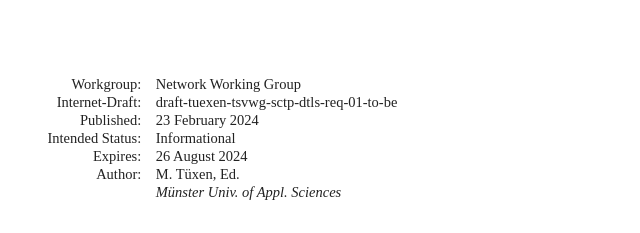
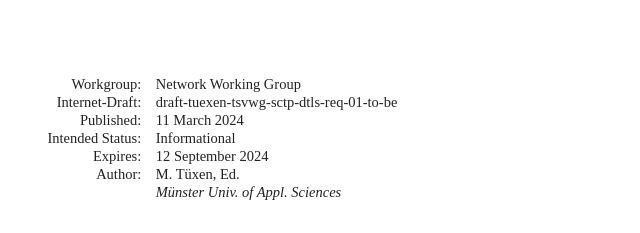
Before and after one commit to sctplab/sctp-dtls-requirements, a plain HTML site: page draft-tuexen-tsvwg-sctp-dtls-req.html in a window 1280 px wide. Shown: the top 233 px of the page, 92-732 px from the left. Drawn offline with Linux system fonts and the light colour scheme; a web font is replaced by a local one.

Commit message:
Script updating gh-pages from 604ae7b. [ci skip]

```diff
--- a/draft-tuexen-tsvwg-sctp-dtls-req.html
+++ b/draft-tuexen-tsvwg-sctp-dtls-req.html
@@ -14,11 +14,11 @@ communications using DTLS.
 It is a result of a design team in TSVWG and reflects the current of its work.
 Therefore, this document is expected to change over time.
     " name="description">
-<meta content="xml2rfc 3.19.4" name="generator">
+<meta content="xml2rfc 3.20.0" name="generator">
 <meta content="draft-tuexen-tsvwg-sctp-dtls-req-latest" name="ietf.draft">
 <!-- Generator version information:
-  xml2rfc 3.19.4
-    Python 3.11.6
+  xml2rfc 3.20.0
+    Python 3.11.8
     ConfigArgParse 1.7
     google-i18n-address 3.1.0
     intervaltree 3.1.0
@@ -1029,11 +1029,11 @@ svg :is([fill="white"], [fill^="#fff"]) {
 <thead><tr>
 <td class="left">Internet-Draft</td>
 <td class="center">SCTP-DTLS Requirements</td>
-<td class="right">February 2024</td>
+<td class="right">March 2024</td>
 </tr></thead>
 <tfoot><tr>
 <td class="left">Tüxen</td>
-<td class="center">Expires 26 August 2024</td>
+<td class="center">Expires 12 September 2024</td>
 <td class="right">[Page]</td>
 </tr></tfoot>
 </table>
@@ -1046,12 +1046,12 @@ svg :is([fill="white"], [fill^="#fff"]) {
 <dd class="internet-draft">draft-tuexen-tsvwg-sctp-dtls-req-01-to-be</dd>
 <dt class="label-published">Published:</dt>
 <dd class="published">
-<time datetime="2024-02-23" class="published">23 February 2024</time>
+<time datetime="2024-03-11" class="published">11 March 2024</time>
     </dd>
 <dt class="label-intended-status">Intended Status:</dt>
 <dd class="intended-status">Informational</dd>
 <dt class="label-expires">Expires:</dt>
-<dd class="expires"><time datetime="2024-08-26">26 August 2024</time></dd>
+<dd class="expires"><time datetime="2024-09-12">12 September 2024</time></dd>
 <dt class="label-authors">Author:</dt>
 <dd class="authors">
 <div class="author">
@@ -1091,7 +1091,7 @@ Therefore, this document is expected to change over time.<a href="#section-abstr
         time. It is inappropriate to use Internet-Drafts as reference
         material or to cite them other than as "work in progress."<a href="#section-boilerplate.1-3" class="pilcrow">¶</a></p>
 <p id="section-boilerplate.1-4">
-        This Internet-Draft will expire on 26 August 2024.<a href="#section-boilerplate.1-4" class="pilcrow">¶</a></p>
+        This Internet-Draft will expire on 12 September 2024.<a href="#section-boilerplate.1-4" class="pilcrow">¶</a></p>
 </section>
 </div>
 <div id="copyright">
```
Also changed, not shown: draft-tuexen-tsvwg-sctp-dtls-req.txt.
